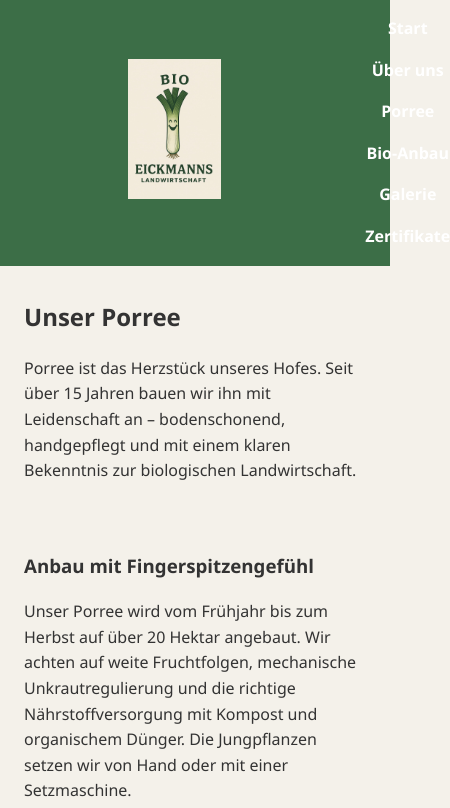
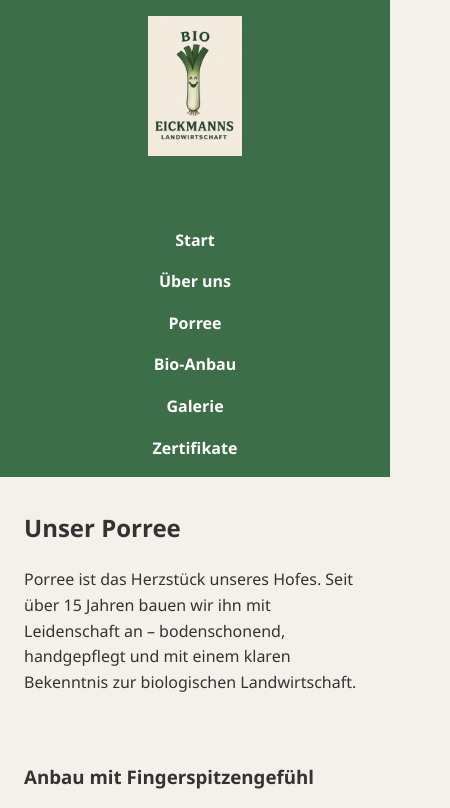
Before and after one commit to Eickmt/Eickmt.github.io, a plain HTML site: page porree.html in a window 390 px wide. Shown: the top 808 px of the page, 450 px wide, since content can reach past the window. Drawn offline with Linux system fonts and the light colour scheme.

Commit message:
Initial commit

```diff
--- a/style.css
+++ b/style.css
@@ -75,10 +75,25 @@ nav ul {
 
  /* Responsive Design */
 @media (max-width: 600px) {
+  header {
+    flex-direction: column;
+    align-items: center;
+  }
+
+  nav {
+    padding-left: 0;
+    width: 100%;
+  }
+
   nav ul {
     flex-direction: column;
     align-items: center;
     gap: 1em;
+    margin-top: 1em;
+  }
+
+  .logo {
+    padding-left: 0;
   }
 
   main {
@@ -95,6 +110,7 @@ nav ul {
     width: 100%;
   }
 }
+
 
   /* Bilderreihe nebeneinander */
   .bilderreihe img {
```
Lines whose indentation alone changed are shown as unchanged.
